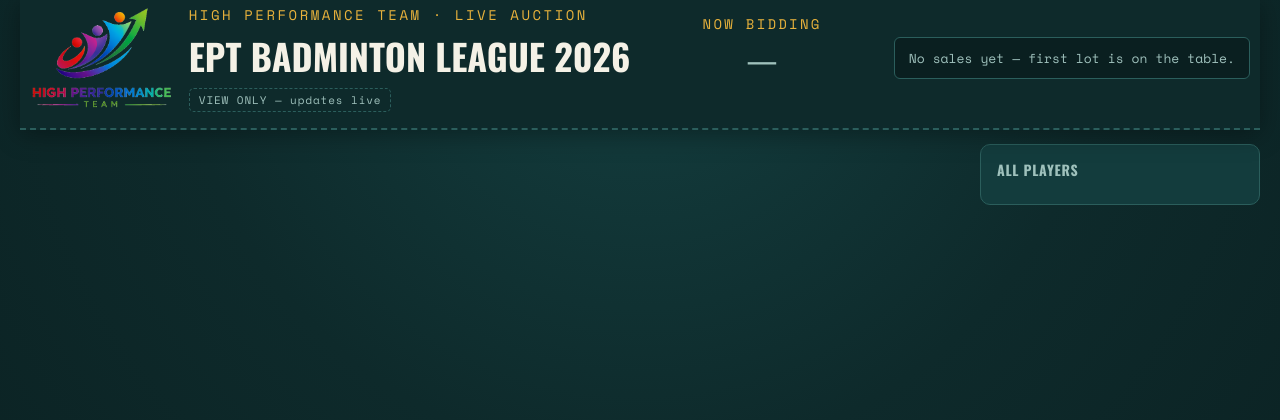
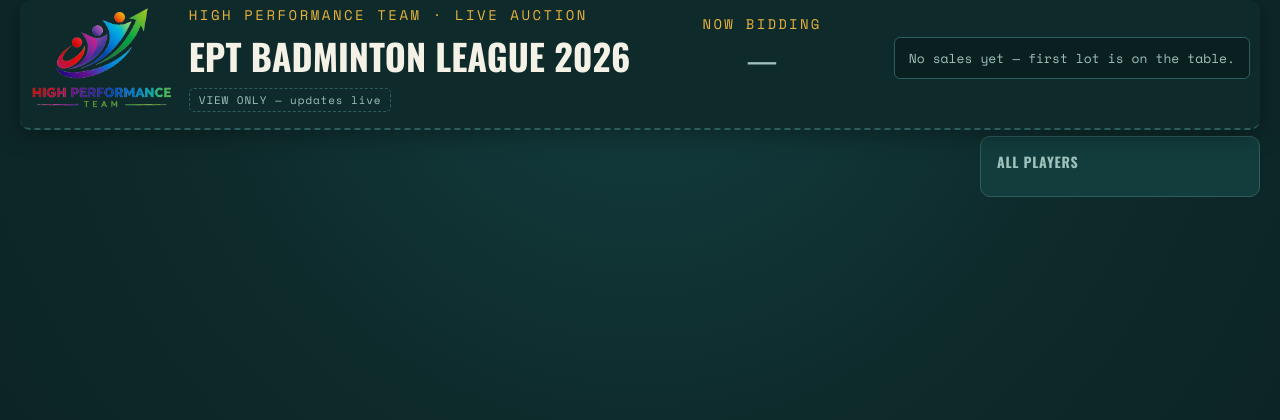
Before and after one commit to ShamanBhat/Auction_App, a Flask app: template templates/viewer.html in a window 1280 px wide. Shown: the top 420 px of the page. Run offline with Flask 3, Linux system fonts and the light colour scheme; the template is opened without the code that fills it, so the values that code supplies are empty; parts of the project's set-up code (start-up, migrations or seed data) failed here and were passed over.

Commit message:
feat: rounded corners for header

```diff
--- a/static/style.css
+++ b/static/style.css
@@ -43,6 +43,7 @@
   background:var(--court);
   display:flex;align-items:center;justify-content:space-between;flex-wrap:nowrap;gap:16px;
   border-bottom:2px dashed var(--line);
+  border-radius:10px;
   padding-bottom:16px;
   margin-bottom:22px;
   padding-top:4px;
```
